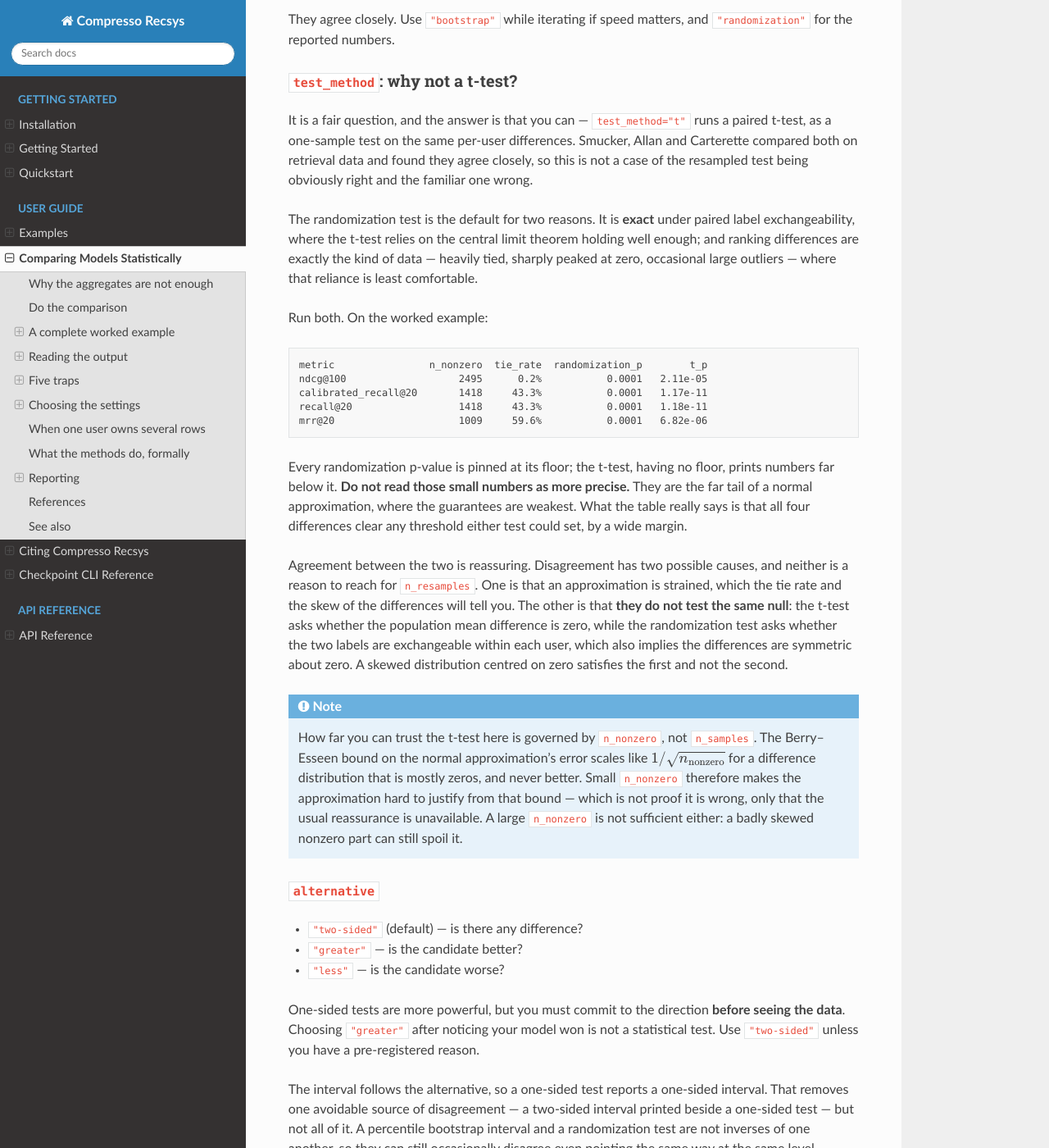
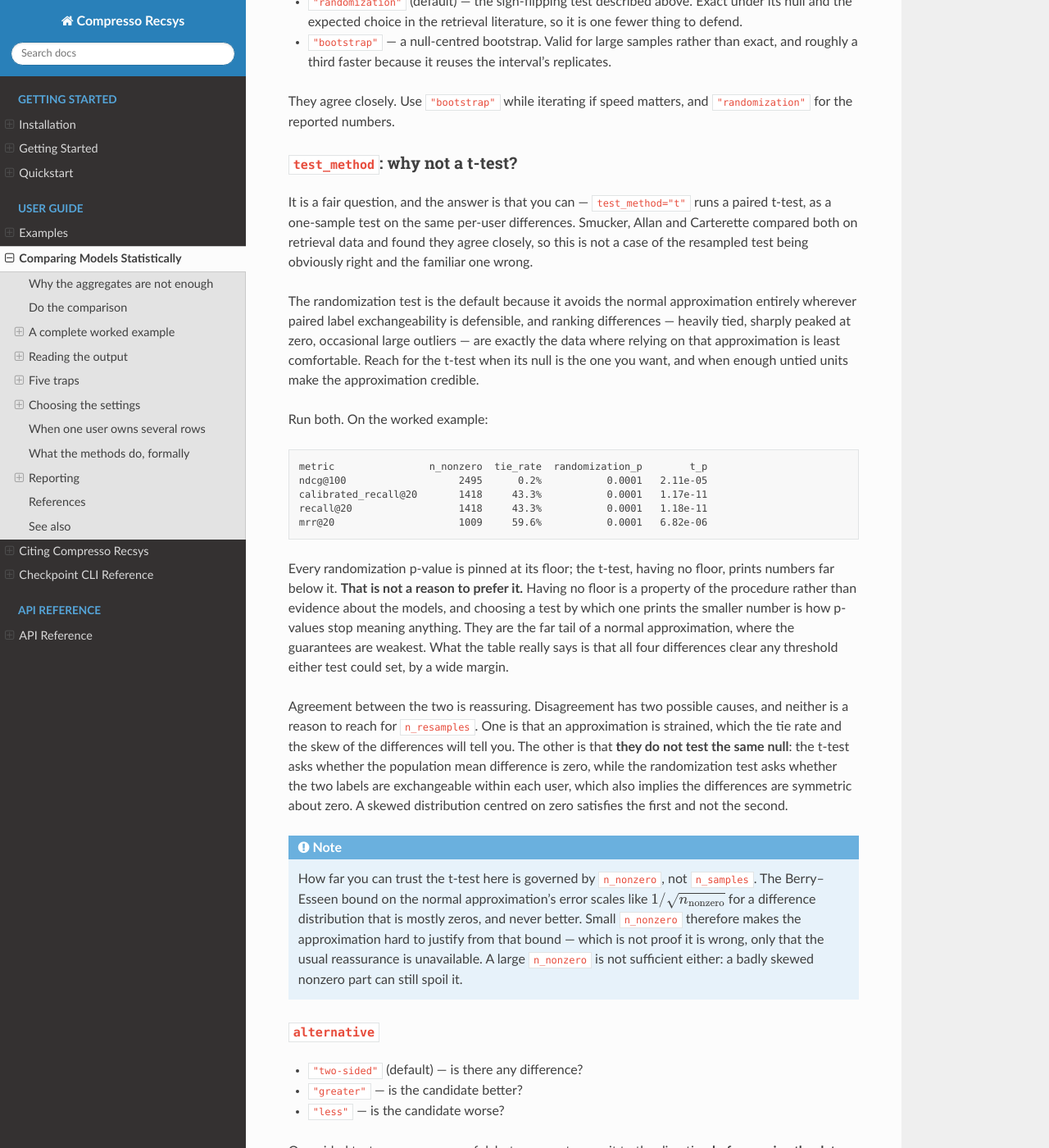
Before and after one commit to zombak79/compresso-recsys, a Sphinx documentation site: the page built from docs/source/statistical-comparison.rst, in a window 1280 px wide and 1400 px high, scrolled down 13004 px. Shown: the whole window at 82% size. Built offline with Sphinx 7.4.7 and the Read the Docs theme 3.1.0, drawn with Linux system fonts in a browser that asks for light colours; some of the changed text lies outside the part shown.

Commit message:
Stop implying the randomization test is immune to skew
The module docstring said it stays valid where a skewed difference distribution
strains the normal approximation, which reads as though skew is the t-test's
problem alone. It is not: exchangeability implies the differences are symmetric
about zero, as this module explains a few functions later, so skew is exactly
where that assumption comes under pressure too. The default is now justified by
what is actually true -- it avoids the normal approximation wherever
paired-label exchangeability is defensible -- and the t-test is chosen when its
null is the one you want and enough untied units make the approximation
credible.

Also stops advertising the t-test as the way to get a p-value under the Monte
Carlo floor. Having no floor is a property of the procedure rather than evidence
about the models, and picking a test by which one prints the smaller number is
how p-values stop meaning anything. The guide said the same thing in the same
way and now says it the other way.

Two stale passages from the user-level change. The field definitions still
described n_samples as what the estimate covers and n_nonzero as counting rows;
both are units now, and n_units was missing from the list entirely. And the
walkthrough quoted 0.0050 and 1.0% for an effect the table above it prints as
0.005420 and 1.1%.

```diff
--- a/docs/source/statistical-comparison.rst
+++ b/docs/source/statistical-comparison.rst
@@ -317,9 +317,11 @@ estimate suggests.
 How often the two models tied
 ~~~~~~~~~~~~~~~~~~~~~~~~~~~~~
 
-``n_samples`` is the rows evaluated. ``n_nonzero`` is the rows whose score
-actually *differed* between the two models, and ``tie_rate`` is the share that
-did not.
+``n_samples`` is the evaluation rows. ``n_units`` is the independent users
+behind them — equal to ``n_samples`` unless a protocol gave someone several
+rows, and the count everything else is computed over. ``n_nonzero`` is the units
+whose mean score actually *differed* between the two models, and ``tie_rate`` is
+the share that did not.
 
 That distinction matters more in recommendation than almost anywhere else,
 because ranking metrics produce enormous numbers of exact ties. Across the
@@ -452,20 +454,23 @@ Both have ``n_nonzero = 30``. They describe completely different systems, and
 their bootstrap distributions look nothing alike. A tied user is an observation
 that the two models agreed — evidence, not an absence of it.
 
-So read the three numbers as three different things:
+So read the four numbers as four different things:
 
-* ``n_samples`` — everything the estimate and the interval are computed over.
-* ``n_nonzero`` — the rows that can move the randomization test, since flipping
+* ``n_samples`` — the raw evaluation rows.
+* ``n_units`` — the independent users, which the estimate, the interval and
+  every test are computed over. Equal to ``n_samples`` when each row is its own
+  unit.
+* ``n_nonzero`` — the units that can move the randomization test, since flipping
   the sign of a zero does nothing. This bounds how *discrete* the null
   distribution is.
-* ``tie_rate`` — the share of units whose *mean* difference is exactly zero.
-  With one row per user that is the two models scoring them identically; with
-  several, it includes users whose rows cancelled. Either way it is a finding
-  worth reporting in its own right.
+* ``tie_rate`` — ``1 - n_nonzero / n_units``, the share of users whose *mean*
+  difference is exactly zero. With one row per user that is the two models
+  scoring them identically; with several, it includes users whose rows
+  cancelled. Either way it is a finding worth reporting in its own right.
 
 When ``n_nonzero`` falls below 30 the comparison warns, and the warning is about
 that discreteness: the resampled differences land on few distinct values, so the
-percentile interval is coarse. The estimate still uses every sample.
+percentile interval is coarse. The estimate still uses every unit.
 
 .. _stats-trap-adjusted:
 
@@ -698,11 +703,12 @@ Smucker, Allan and Carterette compared both on retrieval data and found they
 agree closely, so this is not a case of the resampled test being obviously
 right and the familiar one wrong.
 
-The randomization test is the default for two reasons. It is **exact** under
-paired label exchangeability, where the t-test relies on the central limit
-theorem holding well enough; and ranking differences are exactly the kind of
-data — heavily tied, sharply peaked at zero, occasional large outliers — where
-that reliance is least comfortable.
+The randomization test is the default because it avoids the normal
+approximation entirely wherever paired label exchangeability is defensible,
+and ranking differences — heavily tied, sharply peaked at zero, occasional large
+outliers — are exactly the data where relying on that approximation is least
+comfortable. Reach for the t-test when its null is the one you want, and when
+enough untied units make the approximation credible.
 
 Run both. On the worked example:
 
@@ -715,7 +721,10 @@ Run both. On the worked example:
    mrr@20                     1009     59.6%           0.0001   6.82e-06
 
 Every randomization p-value is pinned at its floor; the t-test, having no floor,
-prints numbers far below it. **Do not read those small numbers as more precise.**
+prints numbers far below it. **That is not a reason to prefer it.** Having no
+floor is a property of the procedure rather than evidence about the models, and
+choosing a test by which one prints the smaller number is how p-values stop
+meaning anything.
 They are the far tail of a normal approximation, where the guarantees are
 weakest. What the table really says is that all four differences clear any
 threshold either test could set, by a wide margin.
```
Also changed, not shown: other parts of docs/source/statistical-comparison.rst (+2 -2 lines), 1 other file.
